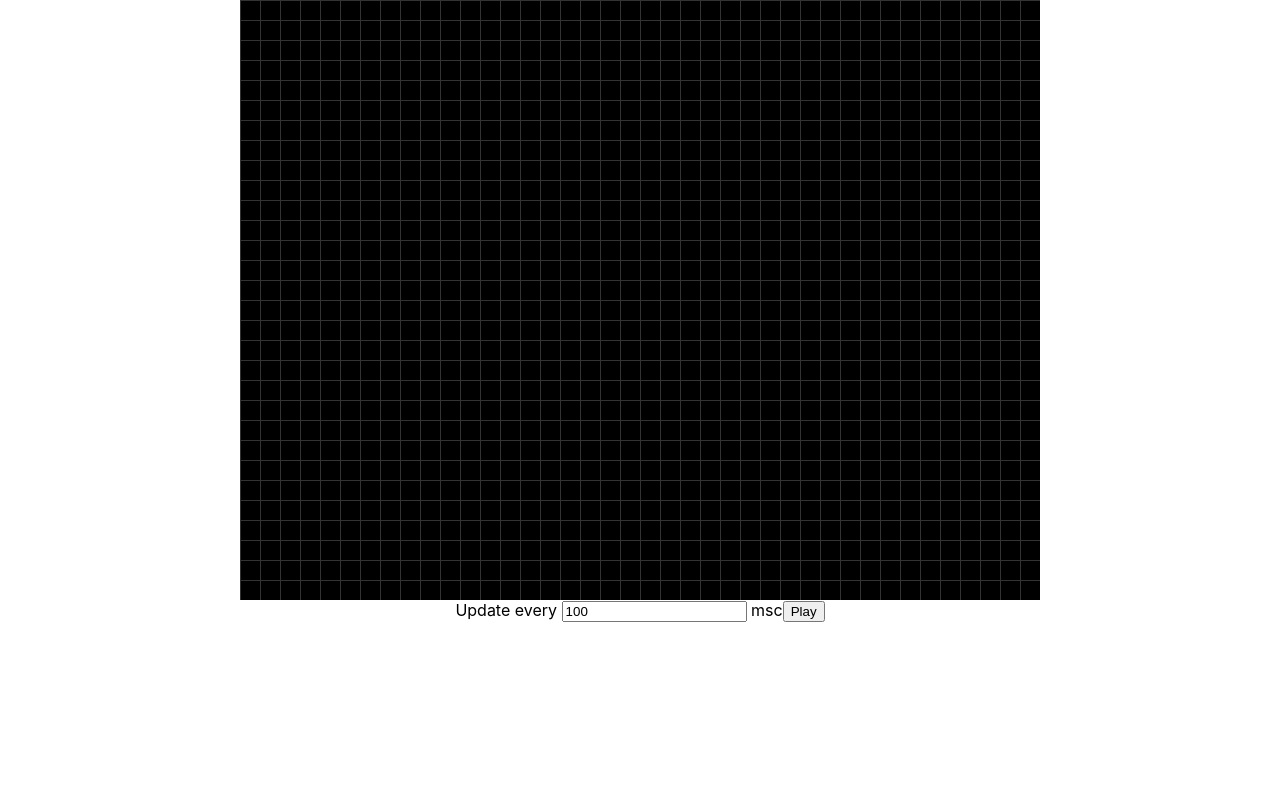
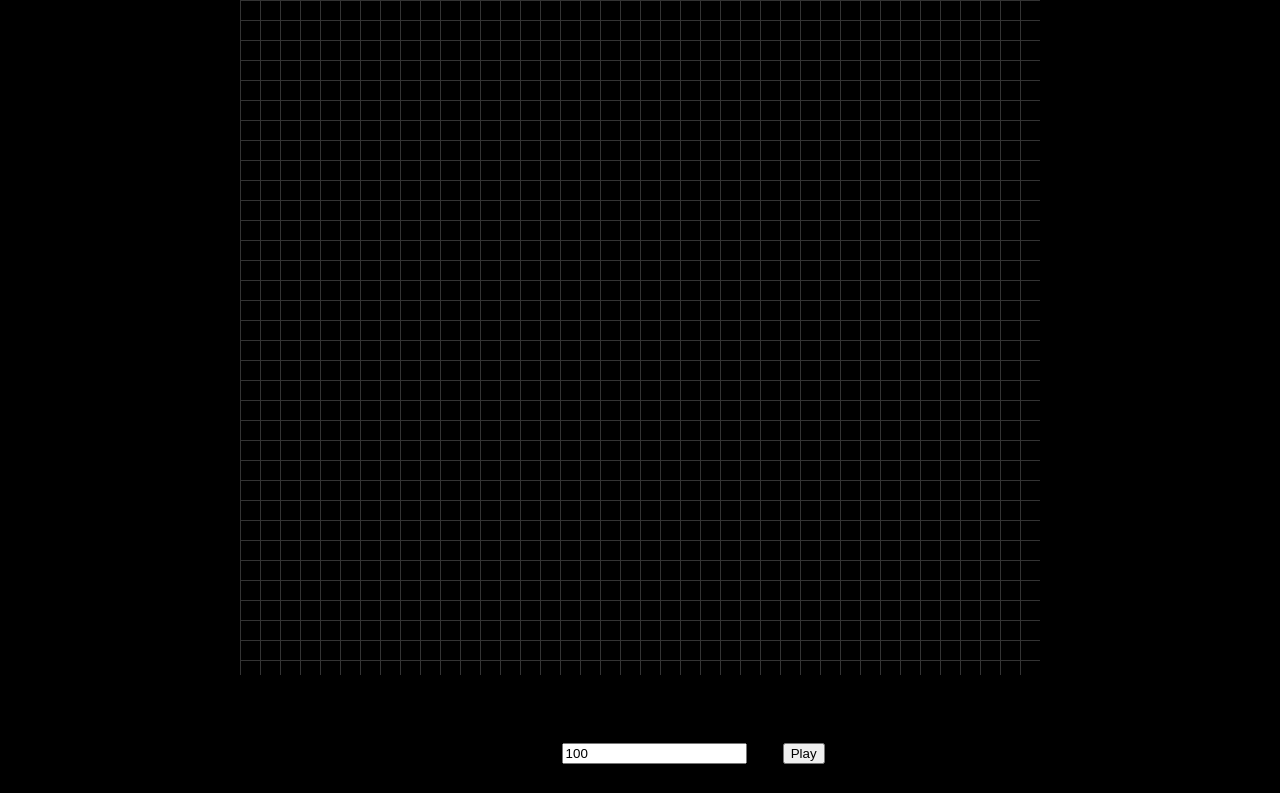
Before and after one commit to simonesquad/conway-simulator, a React (Create React App) app in the folder lets-play/: page / in a window 1280 px wide. Built offline with nearby package versions, Linux system fonts and the light colour scheme.

Commit message:
colors updated

```diff
--- a/lets-play/src/App.css
+++ b/lets-play/src/App.css
@@ -1,9 +1,4 @@
 .App {
   text-align: center;
+  background-color: black;
 }
-.App-header {
-  align-items: center;
-  justify-content: center;
-  font-size: calc(10px + 2vmin);
-  color: white;
-}
--- a/lets-play/src/App.js
+++ b/lets-play/src/App.js
@@ -10,6 +10,12 @@ function App() {
 }
 
 export default App;
+
+
+
+
+
+
 
 ////SIMONE'S PSEUDOCODE////
 
--- a/lets-play/src/Grid.css
+++ b/lets-play/src/Grid.css
@@ -7,6 +7,12 @@
 }
 
 .Cell {
-    background: #ccc;
+    background: #04d9ff;
     position: absolute;
 }
+
+.Controls {
+    height: 10vh;
+    align-content: center;
+    margin-top: 3%;
+}
--- a/lets-play/src/Grid.js
+++ b/lets-play/src/Grid.js
@@ -3,7 +3,7 @@ import './Grid.css';
 
 const CELL_SIZE = 20;
 const WIDTH = 800;
-const HEIGHT = 600;
+const HEIGHT = 675;
 
 class Cell extends React.Component {
     render() {
@@ -29,8 +29,8 @@ class Grid extends React.Component {
     }
     state = {
         cells: [],
+        isRunning: false,
         interval: 100,
-        isRunning: false,
     }
     playGame = () => {
         this.setState({ isRunning: true });
@@ -155,14 +155,15 @@ class Grid extends React.Component {
             <>
             <div className="Grid"
             style={{ width: WIDTH, height: HEIGHT,
-            backgroundSize: `${CELL_SIZE}px ${CELL_SIZE}px`}} onClick={this.handleClick} ref={(n) => { this.gridRef = n; }}>
+            backgroundSize: `${CELL_SIZE}px ${CELL_SIZE}px`}} onClick={this.handleClick}
+            ref={(n) => { this.gridRef = n; }}>
 
             {cells.map(cell => (
                 <Cell x={cell.x} y={cell.y} key={`${cell.x},${cell.y}`}/>
                 ))}
             </div>
 
-            <div className="controls">
+            <div className="Controls">
                 Update every <input value={this.state.interval} onChange={this.handleIntervalChange} /> msc
                 {isRunning ?
                 <button className="button" onClick={this.stopGame}>Stop</button> :
```
Also changed, not shown: 1 other file (tests, documents, lock files or other folders).
